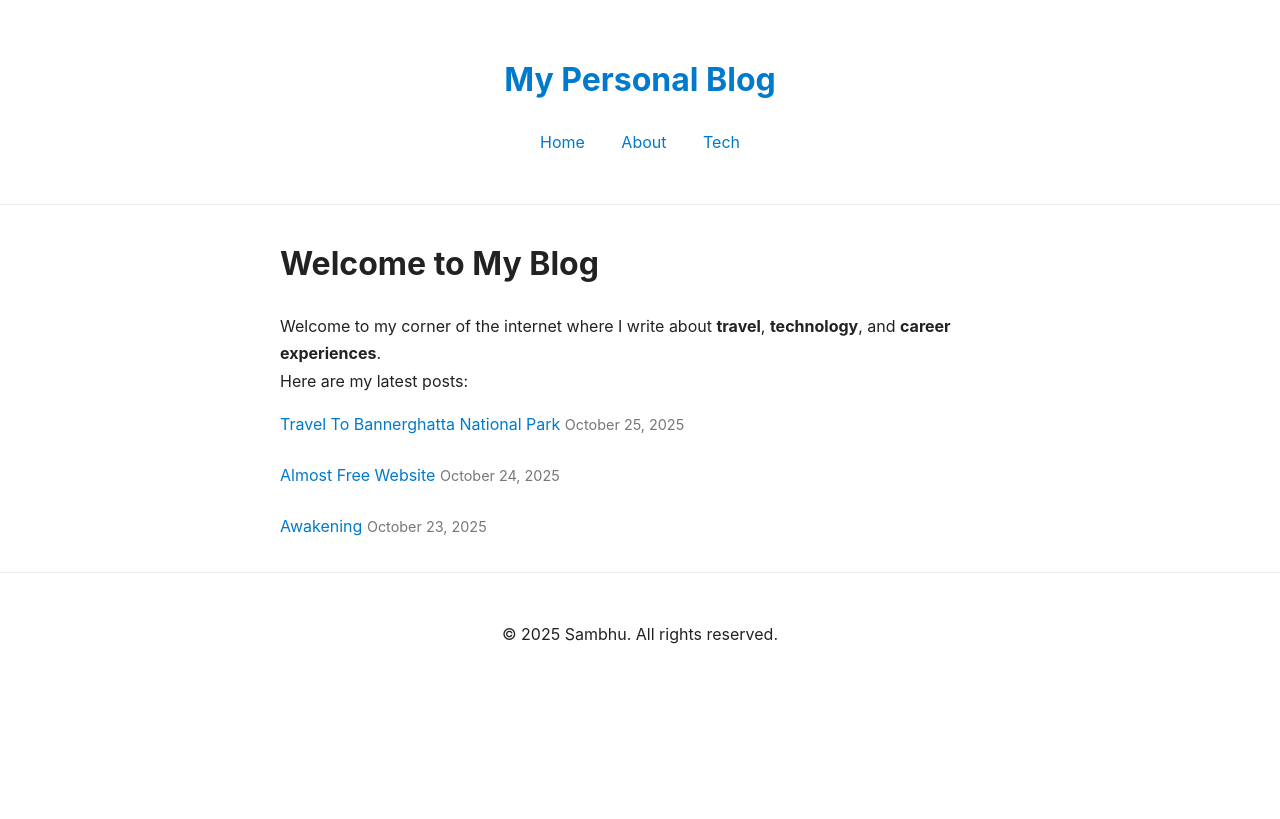
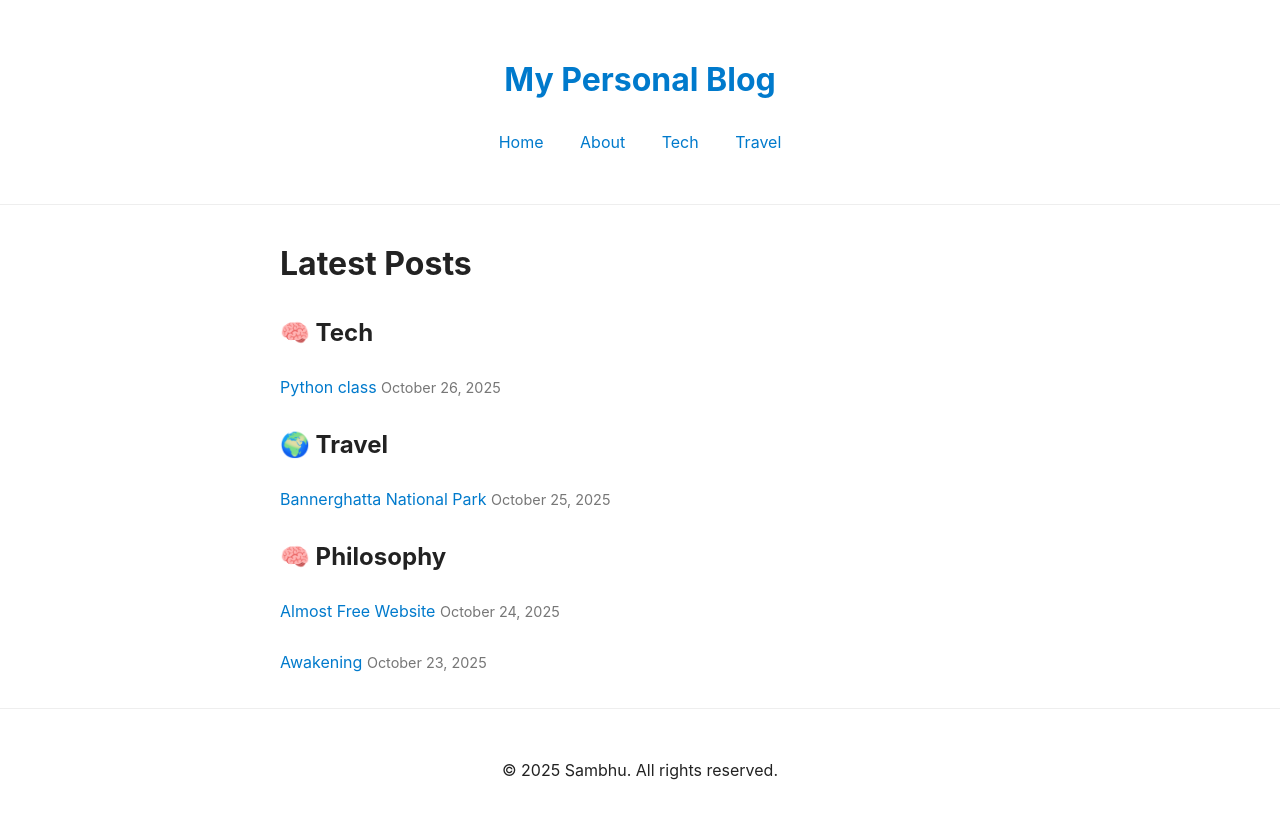
Before and after one commit to blueeyetenblogs/blogs, a Jekyll site: the page built from index.md, in a window 1280 px wide. Shown: the top 819 px of the page. Built offline with Jekyll 4.4.1, drawn with Linux system fonts in a browser that asks for light colours.

Commit message:
format(blog): Updating layouts

```diff
--- a/_config.yml
+++ b/_config.yml
@@ -12,8 +12,9 @@ plugins:
 collections:
   posts:
     output: true
-
   tech_posts:
+    output: true
+  travel_posts:
     output: true
 
 # Navigation
@@ -24,3 +25,5 @@ nav:
     url: /about
   - title: "Tech"
     url: /tech
+  - title: "Travel"
+    url: /travel
--- a/index.md
+++ b/index.md
@@ -3,16 +3,37 @@ layout: default
 title: Home
 ---
 
-# Welcome to My Blog
+# Latest Posts
 
-Welcome to my corner of the internet where I write about **travel**, **technology**, and **career experiences**.
-Here are my latest posts:
-
+## 🧠 Tech
 <ul class="post-list">
-  {% for post in site.posts %}
+  {% assign tech_posts = site.tech_posts | sort: 'date' | reverse %}
+  {% for post in tech_posts limit:3 %}
     <li>
       <a href="{{ post.url | relative_url }}">{{ post.title }}</a>
       <span class="post-date">{{ post.date | date: "%B %d, %Y" }}</span>
     </li>
   {% endfor %}
 </ul>
+
+## 🌍 Travel
+<ul class="post-list">
+  {% assign travel_posts = site.travel_posts | sort: 'date' | reverse %}
+  {% for post in travel_posts limit:3 %}
+    <li>
+      <a href="{{ post.url | relative_url }}">{{ post.title }}</a>
+      <span class="post-date">{{ post.date | date: "%B %d, %Y" }}</span>
+    </li>
+  {% endfor %}
+</ul>
+
+## 🧠 Philosophy
+<ul class="post-list">
+  {% assign posts = site.posts | sort: 'date' | reverse %}
+  {% for post in posts limit:3 %}
+    <li>
+      <a href="{{ post.url | relative_url }}">{{ post.title }}</a>
+      <span class="post-date">{{ post.date | date: "%B %d, %Y" }}</span>
+    </li>
+  {% endfor %}
+</ul>
```
Also changed, not shown: _travel_posts/2025-10-25-travel-to-Bannerghatta-National-Park.md (renamed from _posts/2025-10-25-travel-to-Bannerghatta-National-Park.md, +5 -0 lines), travel.md (added, +17 -0 lines).
